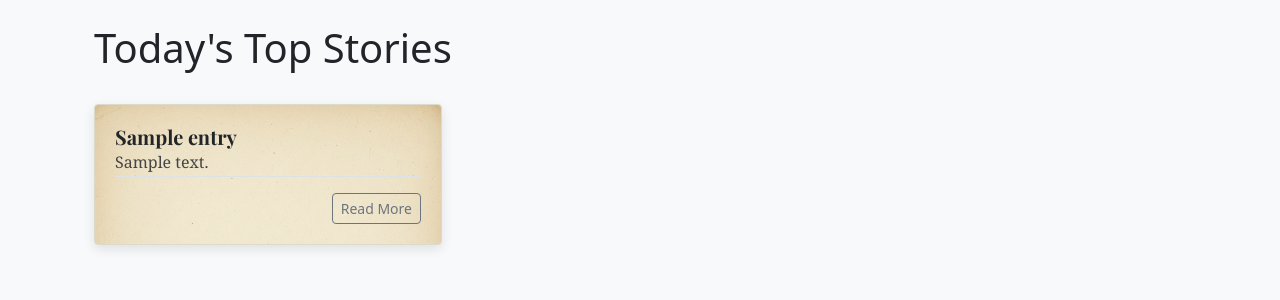
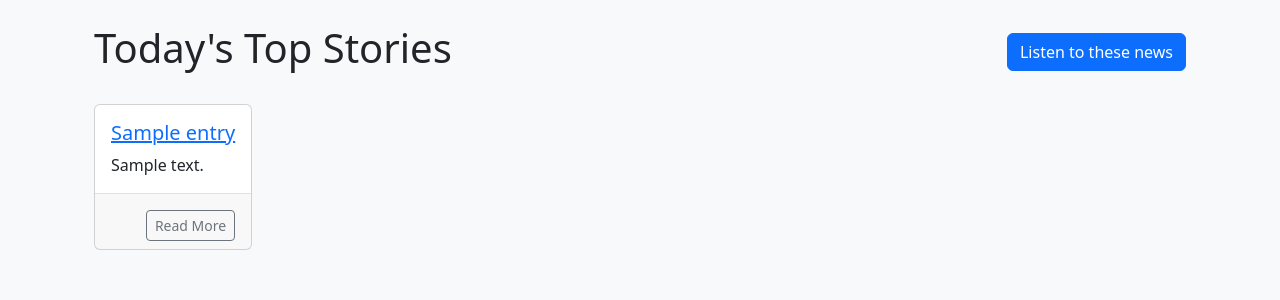
Before and after one commit to RamanSehgal1983/NewsAudiocast, a Flask app: template templates/index.html in a window 1280 px wide. Shown: the part 56-356 px from the top of the page. Run offline with Flask 3, Linux system fonts and the light colour scheme; the template is opened without the code that fills it: most values are stand-ins (such as "Sample title", 1, 10 or a date in 2020); parts of the project's set-up code (start-up, migrations or seed data) failed here and were passed over; some web fonts are replaced.

Commit message:
Add files via upload

```diff
--- a/app.py
+++ b/app.py
@@ -231,7 +231,7 @@ def login():
         if user and check_password_hash(user.password, password):
             session['email'] = user.email
             app.logger.info(f"User '{email}' logged in successfully.")
-            return redirect(url_for('loading'))
+            return redirect(url_for('display_news'))
         else:
             # Log a failed login attempt for security awareness
             flash('Invalid email or password.', 'danger')
@@ -355,15 +355,6 @@ def preferences():
                            user=user,
                            followed_topics=followed_topics)
 
-@app.route('/loading')
-def loading():
-    """Renders a loading page while the initial news is fetched."""
-    user = None
-    if 'email' in session:
-        user = g.db.query(User).filter_by(email=session['email']).first()
-
-    return render_template('loading.html', user=user)
-
 if __name__ == '__main__':
     with app.app_context():
         app.run(debug=True)
--- a/templates/index.html
+++ b/templates/index.html
@@ -15,26 +15,43 @@
 {% block content %}
 <div class="container my-4">
     <div class="d-flex justify-content-between align-items-center mb-4">
-        <h1>Today's Top Stories</h1>
-        {% if session.get('combined_summaries') %}
-            <button id="play-newscast" class="btn btn-primary">Listen to these news</button>
+        {% if user %}
+            <h1>Your Personalized News</h1>
+        {% else %}
+            <h1>Today's Top Stories</h1>
+        {% endif %}
+        {% if summaries %}
+            <button id="play-newscast" class="btn btn-primary d-inline-flex align-items-center">
+                <span class="spinner-border spinner-border-sm me-2" role="status" aria-hidden="true" style="display: none;"></span>
+                <span class="button-text">Listen to these news</span>
+            </button>
         {% endif %}
     </div>
+    {% if user %}
+    <div class="search-bar mb-4">
+        <form action="{{ url_for('display_news') }}" method="get" class="d-flex">
+            <input type="text" name="q" class="form-control me-2" placeholder="Search for news..." value="{{ search_query or '' }}">
+            <button type="submit" class="btn btn-outline-secondary">Search</button>
+        </form>
+    </div>
+    {% endif %}
+
     <audio id="newscast-audio" controls class="w-100 mb-4" style="display: none;"></audio>
 
     <div class="row row-cols-1 row-cols-md-3 g-4">
         {% for entry in entries %}
         <div class="col d-flex align-items-stretch">
-            <div class="news-item">
-                <div class="news-content flex-grow-1">
+            <div class="card h-100">
+                <div class="card-body d-flex flex-column">
                     <h5 class="card-title"><a href="{{ entry.link }}" target="_blank" rel="noopener noreferrer">{{ entry.title }}</a></h5>
                     <p class="card-text">{{ summaries[loop.index0] }}</p>
                 </div>
-                <div class="news-footer mt-auto text-end pt-3 border-top">
+                <div class="card-footer mt-auto text-end pt-3 border-top">
                     <a href="{{ entry.link }}" target="_blank" rel="noopener noreferrer" class="btn btn-sm btn-outline-secondary">Read More</a>
                 </div>
             </div>
         </div>
+
         {% endfor %}
     </div>
 </div>
@@ -43,10 +60,14 @@
 document.getElementById('play-newscast')?.addEventListener('click', function() {
     var audioPlayer = document.getElementById('newscast-audio');
     var button = this;
-    button.textContent = 'Generating...';
+    var spinner = button.querySelector('.spinner-border');
+    var buttonText = button.querySelector('.button-text');
+
+    spinner.style.display = 'inline-block';
+    buttonText.textContent = 'Generating...';
     button.disabled = true;
 
-    fetch('/generate_audio')
+    fetch("{{ url_for('generate_audio') }}")
         .then(response => response.json())
         .then(data => {
             if (data.audio_file) {
@@ -57,14 +78,16 @@ document.getElementById('play-newscast')?.addEventListener('click', function() {
                 button.style.display = 'none';
             } else {
                 alert(data.error || 'An unknown error occurred.');
-                button.textContent = 'Listen to these news';
+                spinner.style.display = 'none';
+                buttonText.textContent = 'Listen to these news';
                 button.disabled = false;
             }
         })
         .catch(error => {
             console.error('Error fetching audio:', error);
             alert('Failed to generate audio.');
-            button.textContent = 'Listen to these news';
+            spinner.style.display = 'none';
+            buttonText.textContent = 'Listen to these news';
             button.disabled = false;
         });
 });
```
